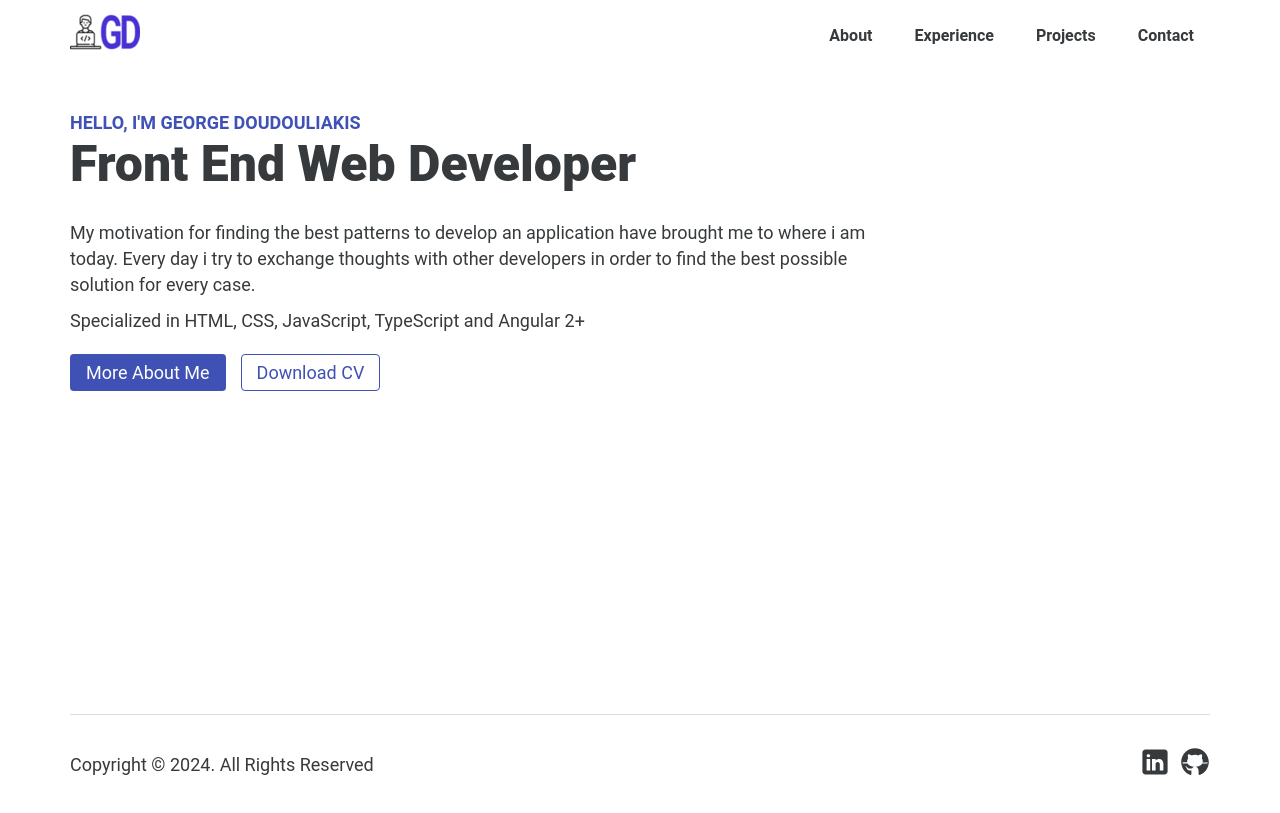
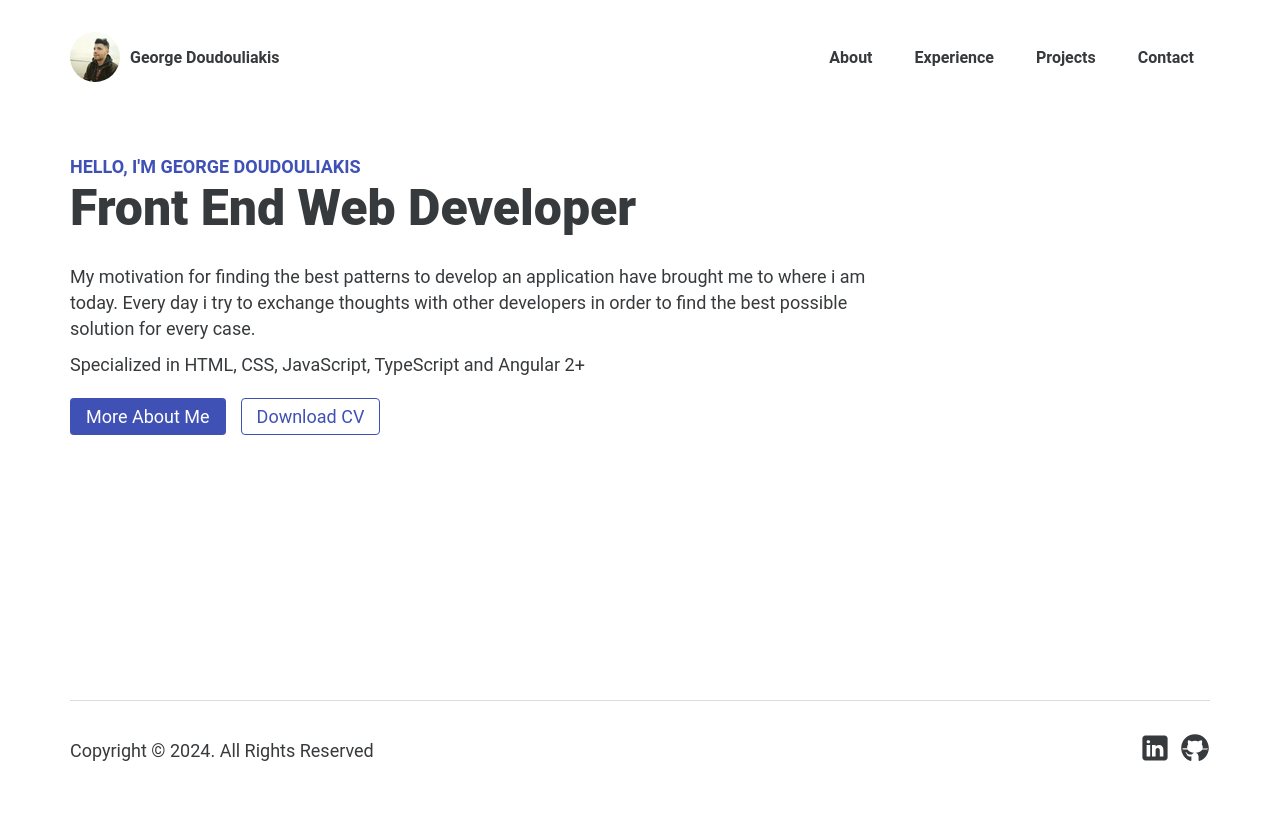
Before and after one commit to GeorgiosDoudouliakis/george-doudouliakis-dev, an Angular app: page / in a window 1280 px wide. Built offline with nearby package versions, Linux system fonts and the light colour scheme.

Commit message:
refactor: Change brand logo, add padding on header and change min height of main tag

```diff
--- a/src/app/app.component.scss
+++ b/src/app/app.component.scss
@@ -1,9 +1,9 @@
 :host {
    main {
-     min-height: calc(100vh - 187px);
+     min-height: calc(100vh - 250px);
 
      @media(min-width: 768px) {
-      min-height: calc(100vh - 156px);
+      min-height: calc(100vh - 214px);
      }
   }
 }
--- a/src/app/components/header/header.component.html
+++ b/src/app/components/header/header.component.html
@@ -1,6 +1,9 @@
 <header class="container">
   <a class="brand-container" routerLink="/">
-    <img class="responsive-img" ngSrc="/assets/images/brand_logo.png" alt="George Doudouliakis brand logo" width="70" height="70" [priority]="true">
+    <div class="img-container">
+      <img ngSrc="assets/images/george_doudouliakis.jpg" width="50" height="50" class="img-responsive" alt="George Doudouliakis" [priority]="true">
+    </div>
+    <span>George Doudouliakis</span>
   </a>
 
   @if (isOnMobile()) {
--- a/src/app/components/header/header.component.scss
+++ b/src/app/components/header/header.component.scss
@@ -4,10 +4,31 @@
     display: flex;
     justify-content: space-between;
     align-items: center;
+    padding: 32px 0;
 
     .brand-container {
-      width: 70px;
-      height: 70px;
+      display: flex;
+      align-items: center;
+
+      .img-container {
+        display: inline-flex;
+        width: 50px;
+        height: 50px;
+
+        img {
+            border-radius: 50%;
+        }
+      }
+
+      span {
+        color: var(--font-color);
+        font-weight: 600;
+        margin-left: 10px;
+      }
+
+      &:hover span {
+        color: var(--primary-color);
+      }
     }
   }
 }
--- a/src/app/components/mobile-navigation/mobile-navigation.component.scss
+++ b/src/app/components/mobile-navigation/mobile-navigation.component.scss
@@ -31,7 +31,7 @@
 
   nav {
     position: fixed;
-    top: 70px;
+    top: 114px;
     left: 0;
     width: 0;
     opacity: 0;
```
Also changed, not shown: src/assets/images/brand_logo.png (deleted), src/assets/images/george_doudouliakis.jpg (added).
